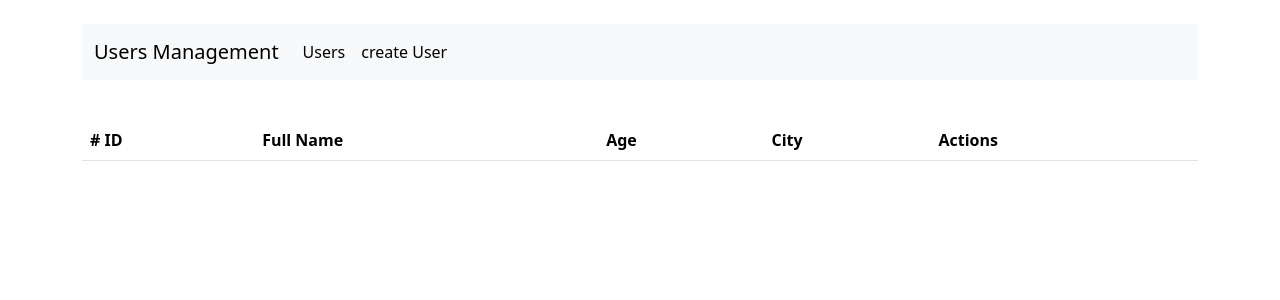
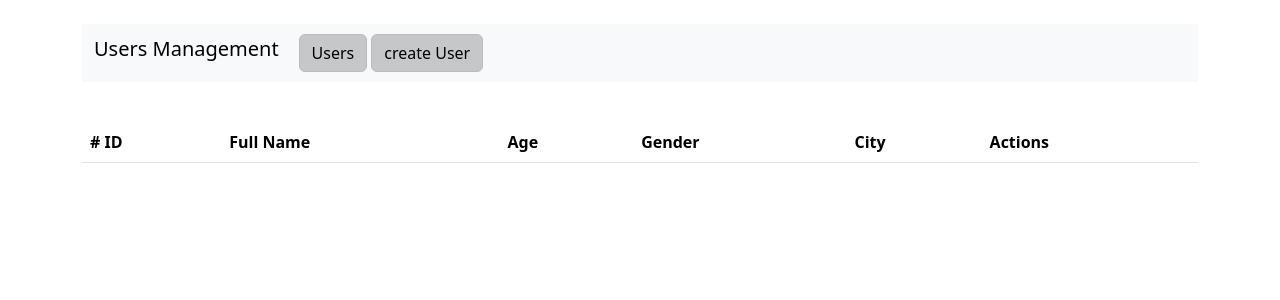
Before and after one commit to aayache-brahim/users-management-react-js, a React (Create React App) app: page / in a window 1280 px wide. Shown: the top 300 px of the page. Built offline with nearby package versions, Linux system fonts and the light colour scheme.

Commit message:
adding some changes

```diff
--- a/public/index.html
+++ b/public/index.html
@@ -2,18 +2,12 @@
 <html lang="en">
 	<head>
 		<meta charset="utf-8" />
-		<link rel="icon" href="%PUBLIC_URL%/favicon.ico" />
 		<meta name="viewport" content="width=device-width, initial-scale=1" />
-		<meta name="theme-color" content="#000000" />
-		<meta name="description" content="Web site created using create-react-app" />
-		<!-- <link rel="apple-touch-icon" href="%PUBLIC_URL%/logo192.png" /> -->
-
-		<title>React App</title>
+		<title>Users management </title>
 
 		<style></style>
 	</head>
 	<body>
-		<noscript>You need to enable JavaScript to run this app.</noscript>
 		<div id="root"></div>
 	</body>
 </html>
--- a/src/App.js
+++ b/src/App.js
@@ -1,37 +1,51 @@
 import React, { createContext, useState } from "react";
 import UsersLayout from "./Components/UsersLayout";
 
+//creating the users context
 export const usersContext = createContext({
 	users: [],
 	lastId: 0,
 	addUser: () => null,
-	edituser:()=>null,
-	deleteUser:()=>null
+	edituser: () => null,
+	deleteUser: () => null,
 });
+
 const App = () => {
 	const [users, setUsers] = useState([]);
 	const [lastId, setLastId] = useState(0);
+
+	// function to add the user
 
 	const addUser = ({ payload }) => {
 		console.table(payload);
 		setUsers((prev) => [...prev, payload]);
 		setLastId((prev) => prev + 1);
-		window.history.back()
+		window.history.back();
 	};
 
-	const editUser = ({payload}) => {
-		console.table(payload)
-		const {id,...rest} = payload
-		console.log(id , rest)
-		setUsers(prevState=>prevState.map(user=>{ if(user.id === id) { return {id :user.id ,...rest} } return user}))
-		window.history.back()
-		// console.log(user)
+	// function to edit the user
+
+	const editUser = ({ payload }) => {
+		console.table(payload);
+		const { id, ...rest } = payload;
+		console.log(id, rest);
+		setUsers((prevState) =>
+			prevState.map((user) => {
+				if (user.id === id) {
+					return { id: user.id, ...rest };
+				}
+				return user;
+			})
+		);
+		window.history.back();
 	};
 
-	const deleteUser = ({payload})=>{
-		const {id} = payload
-		setUsers(prev=>prev.filter(user=>user.id !== id   ))
-	}
+	// function to delete the user
+
+	const deleteUser = ({ payload }) => {
+		const { id } = payload;
+		setUsers((prev) => prev.filter((user) => user.id !== id));
+	};
 
 	return (
 		<>
@@ -41,8 +55,8 @@ const App = () => {
 						users: users,
 						lastId: lastId,
 						addUser: addUser,
-						edituser:editUser,
-						deleteUser:deleteUser
+						edituser: editUser,
+						deleteUser: deleteUser,
 					}}>
 					<UsersLayout />
 				</usersContext.Provider>
--- a/src/Components/UsersLayout.jsx
+++ b/src/Components/UsersLayout.jsx
@@ -3,6 +3,8 @@ import UsersList from "./UsersList"
 import CreateUser from "./CreateUser"
 import EditUser from "./EditUser"
 import DeleteUser from "./DeleteUser"
+
+
 
 const UsersLayout = () => {
   return (
@@ -10,26 +12,26 @@ const UsersLayout = () => {
     <BrowserRouter>
         <nav className="navbar navbar-expand-sm navbar-light bg-light my-4">
               <div className="container">
-                <a className="navbar-brand" href="#">Users Management </a>
+                <h1 className="navbar-brand" >Users Management </h1>
                 <div className="collapse navbar-collapse  " id="collapsibleNavId">
-                    <ul className="navbar-nav me-auto mt-2 mt-lg-0 flex-row  ">
+                    <ul className="navbar-nav   ">
                         <li className="nav-item">
-                            <Link className="nav-link active" to={'/'}>Users</Link>
+                            <Link className="btn btn-light active mx-1 " to={'/'}>Users</Link>
                         </li>
                         <li className="nav-item">
-                        <Link className="nav-link active" to={'/user/create'} >create User </Link>
+                        <Link className="btn btn-light active" to={'/user/create'} >create User </Link>
                         </li>
                         <li className="nav-item dropdown">
                         {/* <Link className="nav-link active" to={'/users'} />                       */}
 
                         </li>
                     </ul>
-
                 </div>
           </div>
         </nav>
 
 
+    {/* the routes of tha application  */}
     <Routes>
         <Route path="/" element={<UsersList/>} />
         <Route path="user/create" element={<CreateUser/>} />
--- a/src/Components/UsersList.jsx
+++ b/src/Components/UsersList.jsx
@@ -4,11 +4,12 @@ import { Link } from "react-router-dom";
 
 const UsersList = () => {
 
+	// using the users context
 	const context = useContext(usersContext)
 
 	return (
 
-
+		//displaying the users list
 		<>
 			<div className='table-responsive'>
 				<table className='table table-default my-3 '>
@@ -17,6 +18,7 @@ const UsersList = () => {
 							<th># ID</th>
 							<th>Full Name</th>
 							<th>Age</th>
+							<th>Gender</th>
 							<th>City</th>
 							<th>Actions</th>
 						</tr>
@@ -27,6 +29,7 @@ const UsersList = () => {
 							<td>{user.id}</td>
 							<td>{user.fullName}</td>
 							<td>{user.age}</td>
+							<td>{user.gender}</td>
 							<td>{user.city}</td>
 							<td className="">
 								<Link to={`user/${user.id}/edit`} className="btn btn-outline-primary me-3">Edit</Link>
```
